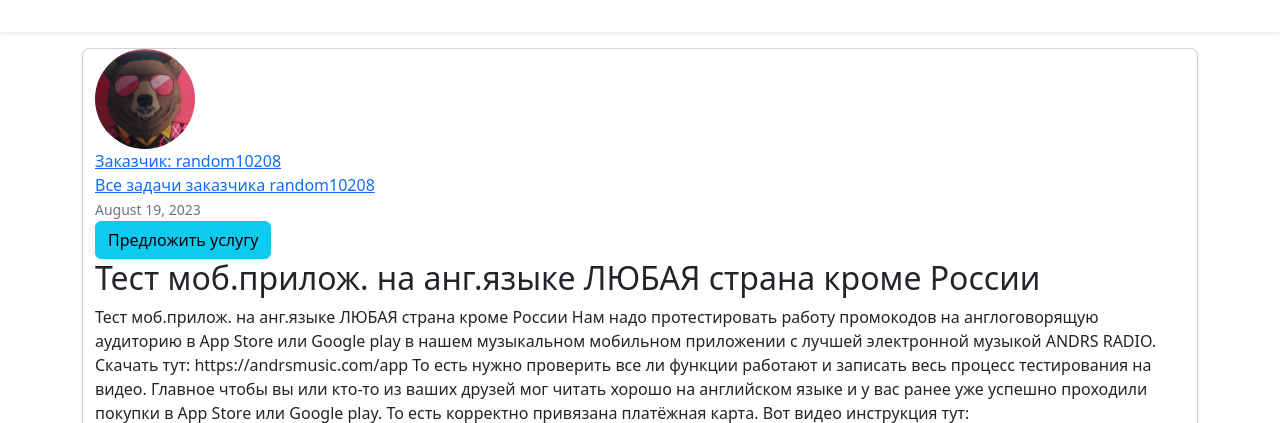
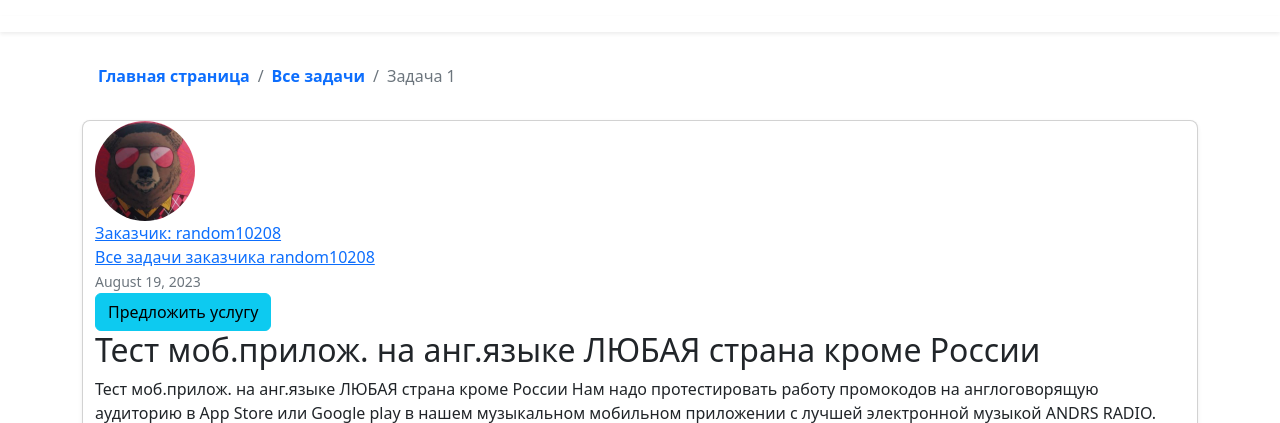
Before and after one commit to DmitriyBochkarev/ppr_repo, a Django app: page /task/1/task_detail in a window 1280 px wide. Shown: the part 58-481 px from the top of the page. Run offline with Django 4.2, Linux system fonts and the light colour scheme; data comes from the database, SQL or seed files in the repository; both versions use the stored data as it was after the commit; some libraries are stand-ins or nearby versions.

Commit message:
bread search

```diff
--- a/searchwork/templates/searchwork/task_detail.html
+++ b/searchwork/templates/searchwork/task_detail.html
@@ -1,5 +1,18 @@
 {% extends "searchwork/base_worker.html" %}
 {% block content %}
+
+<ol class="breadcrumb p-3 bg-body-tertiary rounded-3">
+      <li class="breadcrumb-item">
+        <a class="link-body-emphasis fw-semibold text-decoration-none" href="{% url 'searchwork-about' %}">Главная страница</a>
+      </li>
+  <li class="breadcrumb-item">
+        <a class="link-body-emphasis fw-semibold text-decoration-none" href="{% url 'worker' %}">Все задачи</a>
+      </li>
+      <li class="breadcrumb-item active" aria-current="page">
+        Задача {{ object.id }}
+      </li>
+    </ol>
+
 <div class="card mb-4 rounded-3 shadow-sm">
   <article class="container">
     <img class="rounded-circle article-img" src="{{ object.author.profile.image.url }}" width="100" height="100" alt="аватар заказчика">
--- a/users/templates/users/candidate_form.html
+++ b/users/templates/users/candidate_form.html
@@ -1,6 +1,7 @@
 {% extends "searchwork/base_worker.html" %}
 {% load crispy_forms_tags %}
 {% block content %}
+
     <div class="container">
         <form method="POST">
             {% csrf_token %}
```
Also changed, not shown: searchwork/templates/searchwork/home.html (+10 -0 lines), searchwork/templates/searchwork/news.html (+13 -1 lines), searchwork/templates/searchwork/search.html (+9 -1 lines), users/templates/users/chat.html (+12 -0 lines), db.sqlite3.
